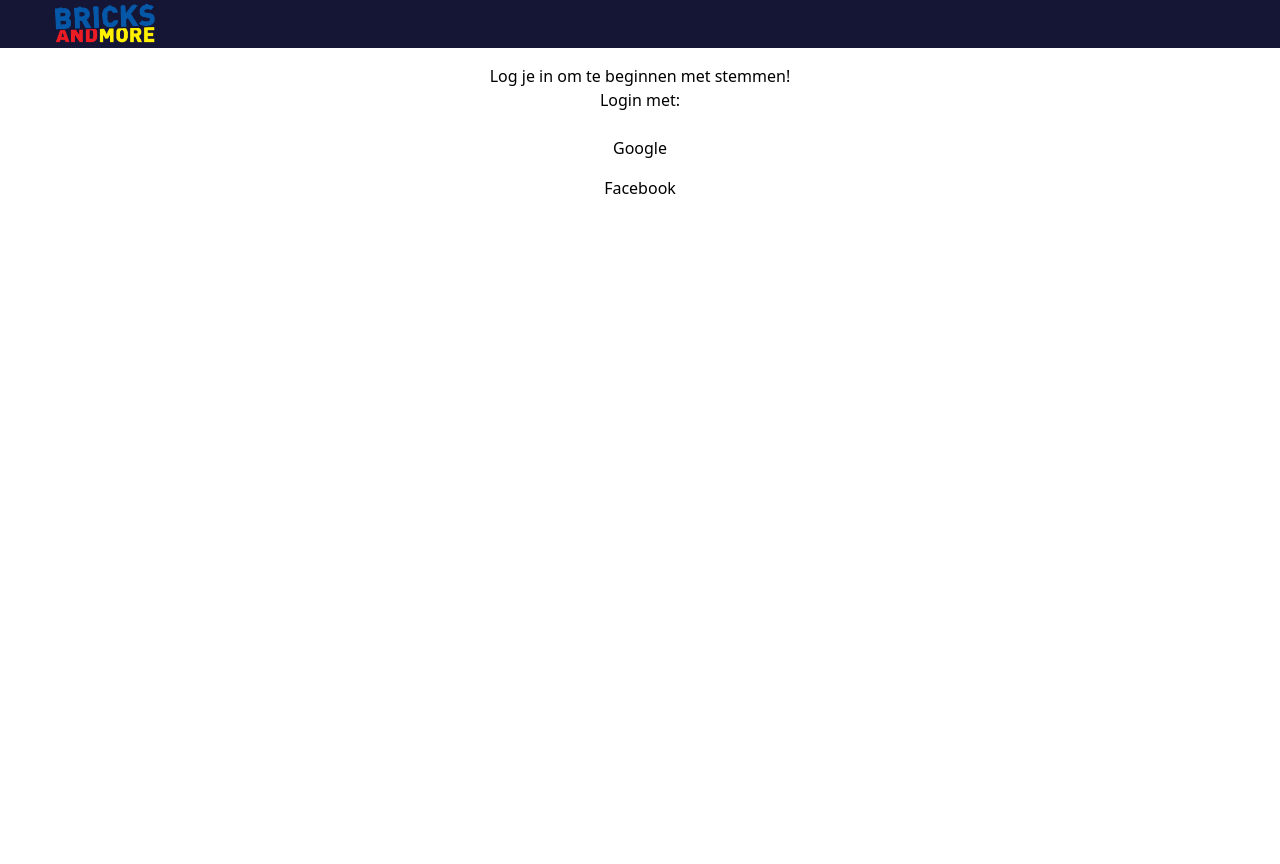
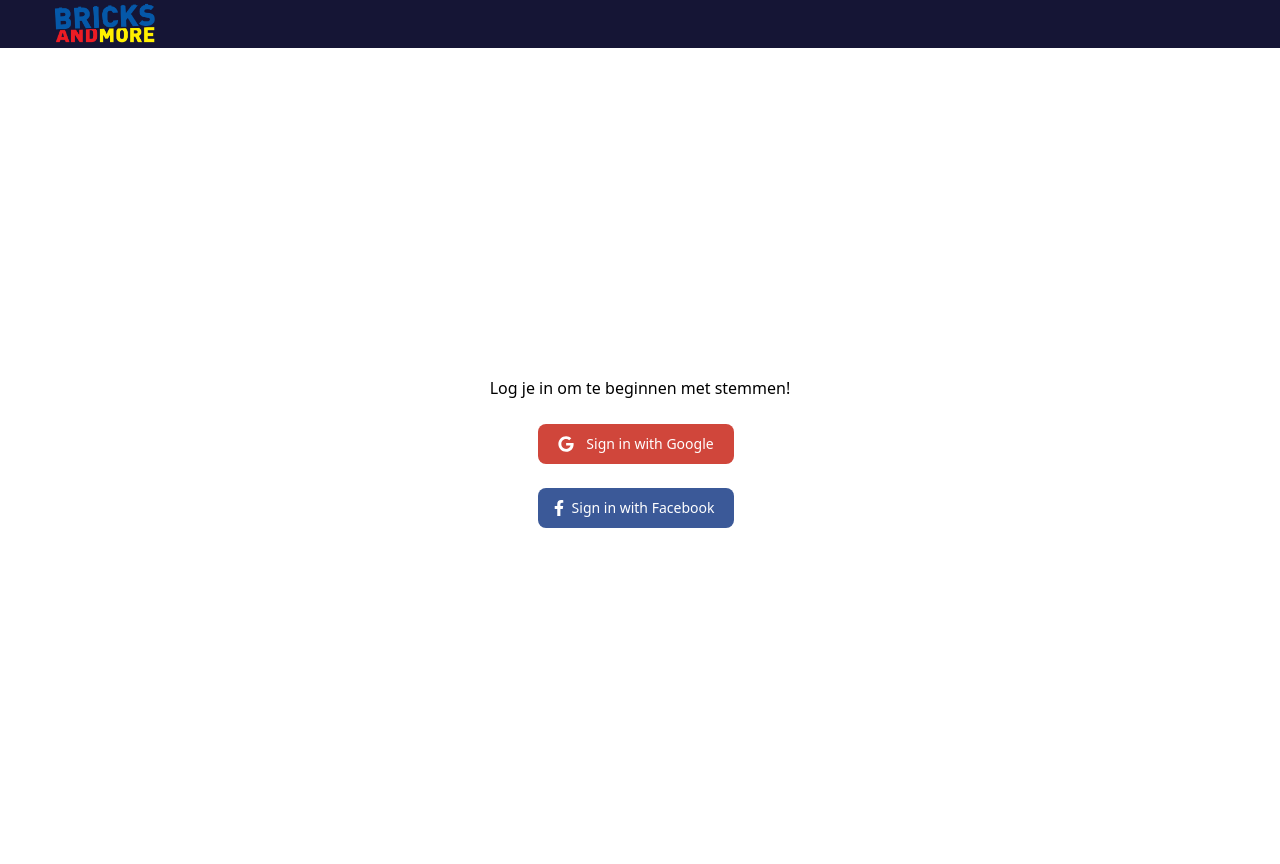
Before and after one commit to Thomas-More-Digital-Innovation/BricksAndMore, a Django app: page /voting/ in a window 1280 px wide. Before the commit the page ends 194 px from the top, so only its background shows below. Run offline with Django 4.2, Linux system fonts and the light colour scheme; data comes from the database, SQL or seed files in the repository; both versions use the stored data as it was after the commit; some libraries are stand-ins or nearby versions.

Commit message:
social login buttons

```diff
--- a/voting/static/voting/css/output.css
+++ b/voting/static/voting/css/output.css
@@ -661,6 +661,18 @@ video {
   margin-bottom: 1rem;
 }
 
+.mr-2 {
+  margin-right: 0.5rem;
+}
+
+.mb-2 {
+  margin-bottom: 0.5rem;
+}
+
+.-ml-1 {
+  margin-left: -0.25rem;
+}
+
 .block {
   display: block;
 }
@@ -671,6 +683,10 @@ video {
 
 .flex {
   display: flex;
+}
+
+.inline-flex {
+  display: inline-flex;
 }
 
 .table {
@@ -709,6 +725,14 @@ video {
   height: 3rem;
 }
 
+.h-4 {
+  height: 1rem;
+}
+
+.h-screen {
+  height: 100vh;
+}
+
 .max-h-96 {
   max-height: 24rem;
 }
@@ -741,12 +765,38 @@ video {
   width: auto;
 }
 
+.w-10 {
+  width: 2.5rem;
+}
+
+.w-4 {
+  width: 1rem;
+}
+
+.w-6 {
+  width: 1.5rem;
+}
+
+.w-max {
+  width: -webkit-max-content;
+  width: -moz-max-content;
+  width: max-content;
+}
+
+.w-full {
+  width: 100%;
+}
+
 .max-w-7xl {
   max-width: 80rem;
 }
 
 .flex-auto {
   flex: 1 1 auto;
+}
+
+.flex-grow-0 {
+  flex-grow: 0;
 }
 
 .scale-200 {
@@ -777,6 +827,10 @@ video {
 
 .place-content-center {
   place-content: center;
+}
+
+.place-items-center {
+  place-items: center;
 }
 
 .content-between {
@@ -817,6 +871,10 @@ video {
 
 .rounded {
   border-radius: 0.25rem;
+}
+
+.rounded-lg {
+  border-radius: 0.5rem;
 }
 
 .border {
@@ -910,6 +968,51 @@ video {
   background-color: rgb(147 51 234 / var(--tw-bg-opacity));
 }
 
+.bg-red-600 {
+  --tw-bg-opacity: 1;
+  background-color: rgb(220 38 38 / var(--tw-bg-opacity));
+}
+
+.bg-\[\#4285F4\] {
+  --tw-bg-opacity: 1;
+  background-color: rgb(66 133 244 / var(--tw-bg-opacity));
+}
+
+.bg-\[\#d0463b\] {
+  --tw-bg-opacity: 1;
+  background-color: rgb(208 70 59 / var(--tw-bg-opacity));
+}
+
+.bg-\[\#3b5998\] {
+  --tw-bg-opacity: 1;
+  background-color: rgb(59 89 152 / var(--tw-bg-opacity));
+}
+
+.bg-orange-400 {
+  --tw-bg-opacity: 1;
+  background-color: rgb(251 146 60 / var(--tw-bg-opacity));
+}
+
+.bg-gray-800 {
+  --tw-bg-opacity: 1;
+  background-color: rgb(31 41 55 / var(--tw-bg-opacity));
+}
+
+.bg-amber-900 {
+  --tw-bg-opacity: 1;
+  background-color: rgb(120 53 15 / var(--tw-bg-opacity));
+}
+
+.bg-bamDarkText {
+  --tw-bg-opacity: 1;
+  background-color: rgb(52 52 52 / var(--tw-bg-opacity));
+}
+
+.bg-gray-900 {
+  --tw-bg-opacity: 1;
+  background-color: rgb(17 24 39 / var(--tw-bg-opacity));
+}
+
 .object-contain {
   -o-object-fit: contain;
      object-fit: contain;
@@ -923,6 +1026,11 @@ video {
 .object-fill {
   -o-object-fit: fill;
      object-fit: fill;
+}
+
+.object-center {
+  -o-object-position: center;
+     object-position: center;
 }
 
 .p-2 {
@@ -954,12 +1062,35 @@ video {
   padding-bottom: 0.5rem;
 }
 
+.px-8 {
+  padding-left: 2rem;
+  padding-right: 2rem;
+}
+
+.px-5 {
+  padding-left: 1.25rem;
+  padding-right: 1.25rem;
+}
+
+.py-2\.5 {
+  padding-top: 0.625rem;
+  padding-bottom: 0.625rem;
+}
+
 .pr-6 {
   padding-right: 1.5rem;
 }
 
+.pr-8 {
+  padding-right: 2rem;
+}
+
 .text-center {
   text-align: center;
+}
+
+.align-middle {
+  vertical-align: middle;
 }
 
 .text-6xl {
@@ -977,12 +1108,21 @@ video {
   line-height: 1;
 }
 
+.text-sm {
+  font-size: 0.875rem;
+  line-height: 1.25rem;
+}
+
 .font-bold {
   font-weight: 700;
 }
 
 .font-semibold {
   font-weight: 600;
+}
+
+.font-medium {
+  font-weight: 500;
 }
 
 .text-blue-700 {
@@ -1004,3 +1144,51 @@ video {
   --tw-text-opacity: 1;
   color: rgb(203 213 225 / var(--tw-text-opacity));
 }
+
+.text-white {
+  --tw-text-opacity: 1;
+  color: rgb(255 255 255 / var(--tw-text-opacity));
+}
+
+.hover\:bg-\[\#4285F4\]\/90:hover {
+  background-color: rgb(66 133 244 / 0.9);
+}
+
+.hover\:bg-\[\#ff5548\]\/90:hover {
+  background-color: rgb(255 85 72 / 0.9);
+}
+
+.hover\:bg-\[\#cc4439\]\/90:hover {
+  background-color: rgb(204 68 57 / 0.9);
+}
+
+.hover\:bg-\[\#3b5998\]\/90:hover {
+  background-color: rgb(59 89 152 / 0.9);
+}
+
+.hover\:bg-\[\#ff6148\]\/90:hover {
+  background-color: rgb(255 97 72 / 0.9);
+}
+
+.hover\:bg-\[\#7790db\]\/90:hover {
+  background-color: rgb(119 144 219 / 0.9);
+}
+
+.focus\:outline-none:focus {
+  outline: 2px solid transparent;
+  outline-offset: 2px;
+}
+
+.focus\:ring-4:focus {
+  --tw-ring-offset-shadow: var(--tw-ring-inset) 0 0 0 var(--tw-ring-offset-width) var(--tw-ring-offset-color);
+  --tw-ring-shadow: var(--tw-ring-inset) 0 0 0 calc(4px + var(--tw-ring-offset-width)) var(--tw-ring-color);
+  box-shadow: var(--tw-ring-offset-shadow), var(--tw-ring-shadow), var(--tw-shadow, 0 0 #0000);
+}
+
+.focus\:ring-\[\#4285F4\]\/50:focus {
+  --tw-ring-color: rgb(66 133 244 / 0.5);
+}
+
+.focus\:ring-\[\#3b5998\]\/50:focus {
+  --tw-ring-color: rgb(59 89 152 / 0.5);
+}
--- a/voting/templates/voting/login.html
+++ b/voting/templates/voting/login.html
@@ -16,21 +16,37 @@
 </div> {% endcomment %}
 
 
-<div class="text-center">
+<div class="h-screen grid place-items-center">
+    <div class="flex flex-col items-center">
         <div>
         Log je in om te beginnen met stemmen!
     </div>
+    <br>
     <div>
-    Login met:
-</div>
-<br>
         {% comment %} GOOGLE {% endcomment %}
-<div>
         <form action="{% provider_login_url 'google' %}" method="post">
             {% csrf_token %}
-        <button type="submit">Google</button>
+            <button type="submit" class="text-white bg-[#d0463b] hover:bg-[#ff6148]/90 font-medium rounded-lg text-sm px-5 py-2.5 text-center inline-flex items-center mr-2 mb-2">
+                <svg class="mr-2 -ml-1 w-6 h-4" aria-hidden="true" focusable="false" data-prefix="fab" data-icon="google" role="img" xmlns="http://www.w3.org/2000/svg" viewBox="0 0 488 512"><path fill="currentColor" d="M488 261.8C488 403.3 391.1 504 248 504 110.8 504 0 393.2 0 256S110.8 8 248 8c66.8 0 123 24.5 166.3 64.9l-67.5 64.9C258.5 52.6 94.3 116.6 94.3 256c0 86.5 69.1 156.6 153.7 156.6 98.2 0 135-70.4 140.8-106.9H248v-85.3h236.1c2.3 12.7 3.9 24.9 3.9 41.4z"></path></svg>
+                Sign in with Google
+            </button>
         </form>
     </div>
+
+
+    <div>
+        {% comment %} GOOGLE {% endcomment %}
+        <form action="{% provider_login_url 'google' %}" method="post">
+            {% csrf_token %}
+            <button type="submit" class="text-white bg-[#3b5998] hover:bg-[#7790db]/90 font-medium rounded-lg text-sm px-5 py-2.5 text-center inline-flex items-center mr-2 mb-2">
+                <svg class="mr-2 -ml-1 w-max h-4" aria-hidden="true" focusable="false" data-prefix="fab" data-icon="facebook-f" role="img" xmlns="http://www.w3.org/2000/svg" viewBox="0 0 320 512"><path fill="currentColor" d="M279.1 288l14.22-92.66h-88.91v-60.13c0-25.35 12.42-50.06 52.24-50.06h40.42V6.26S260.4 0 225.4 0c-73.22 0-121.1 44.38-121.1 124.7v70.62H22.89V288h81.39v224h100.2V288z"></path></svg>
+                Sign in with Facebook
+            </button>
+        </form>
+    </div>
+
+
+
 
     {% comment %} TWITTER {% endcomment %}
     {% comment %} <div>
@@ -41,12 +57,6 @@
     </div> {% endcomment %}
     {% comment %} FACEBOOK {% endcomment %}
 
-<div>
-    <form action="{% provider_login_url 'facebook' %}" method="post">
-        {% csrf_token %}
-        <button type="submit">Facebook</button>
-    </form>
-</div>
 
 
     {% comment %}
@@ -54,9 +64,6 @@
         <a href="{% provider_login_url 'twitter' %}">Login With Twitter</a>
     </div> {% endcomment %}
 
+
 </div>
-{% comment %} <div>
-<a href="{% provider_login_url "facebook" method="oauth2" %}">Facebook OAuth2</a>
-</div> {% endcomment %}
-
 {% endblock %}
```
Also changed, not shown: db.sqlite3. Lines whose indentation alone changed are shown as unchanged.
